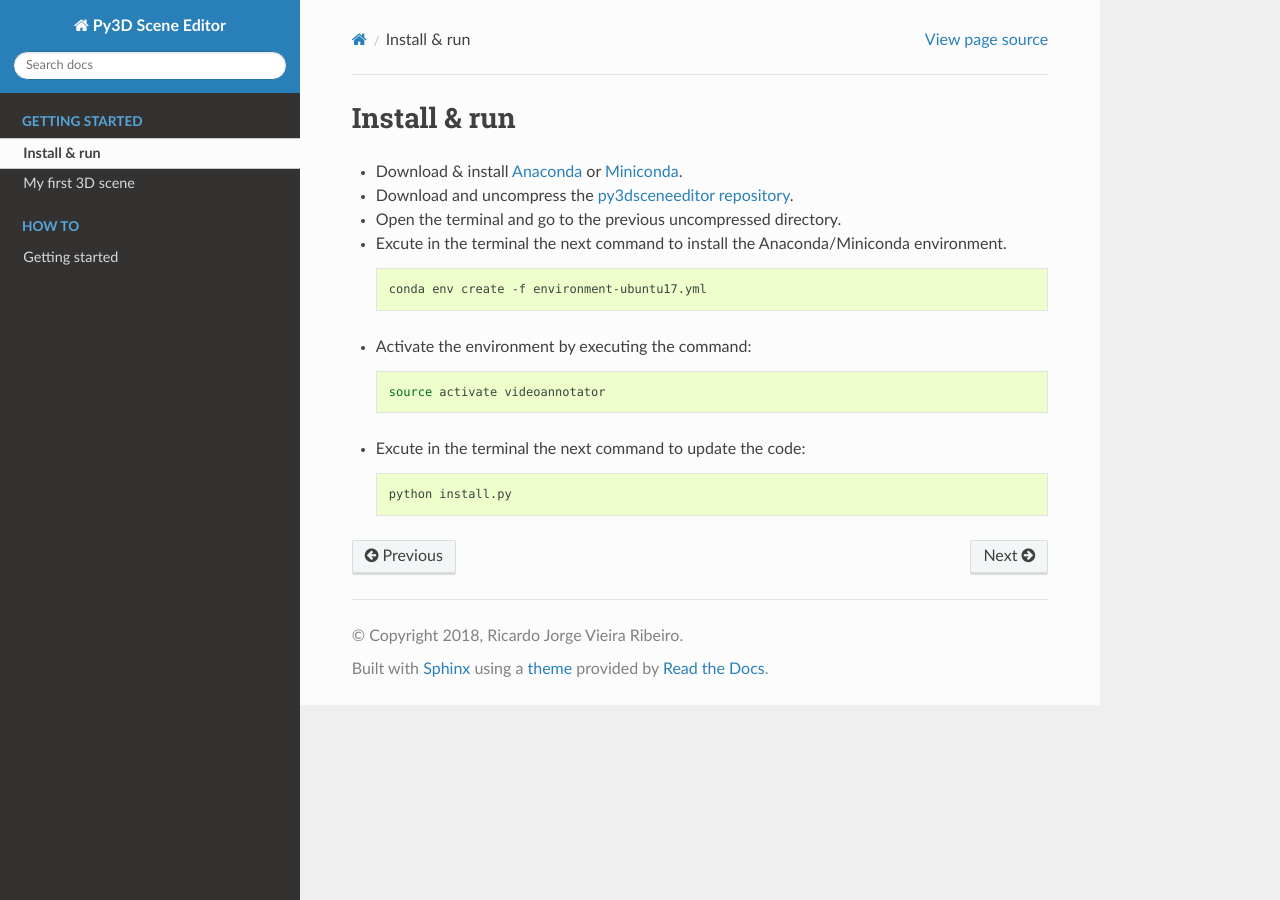
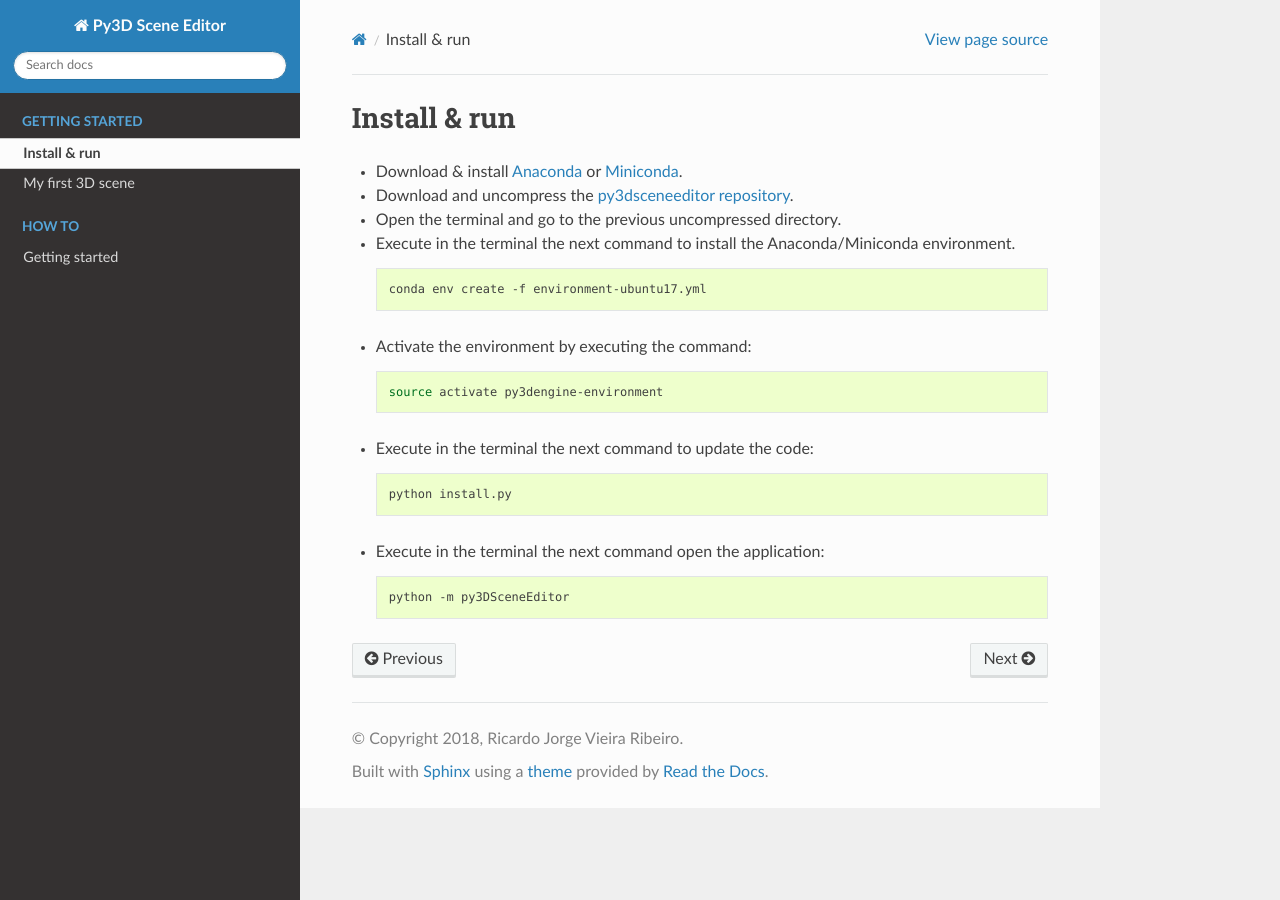
Before and after one commit to UmSenhorQualquer/py3dsceneeditor, a Sphinx documentation site: the page built from docs/getting-started/install.rst, in a window 1280 px wide. Built offline with Sphinx 7.4.7 and the Read the Docs theme 2.0.0, drawn with Linux system fonts in a browser that asks for light colours.

Commit message:
Update documentation

```diff
--- a/docs/getting-started/install.rst
+++ b/docs/getting-started/install.rst
@@ -6,7 +6,7 @@ Install & run
 - Download & install `Anaconda <https://www.anaconda.com/download/>`_ or `Miniconda <https://conda.io/miniconda.html>`_.
 - Download and uncompress the `py3dsceneeditor repository <https://github.com/UmSenhorQualquer/py3dsceneeditor/archive/master.zip>`_.
 - Open the terminal and go to the previous uncompressed directory.
-- Excute in the terminal the next command to install the Anaconda/Miniconda environment.
+- Execute in the terminal the next command to install the Anaconda/Miniconda environment.
 
   .. code-block:: bash
 
@@ -16,10 +16,16 @@ Install & run
 
   .. code-block:: bash
 
-     source activate videoannotator
+     source activate py3dengine-environment
 
-- Excute in the terminal the next command to update the code:
+- Execute in the terminal the next command to update the code:
 
   .. code-block:: bash
 
      python install.py
+
+- Execute in the terminal the next command open the application:
+
+  .. code-block:: bash
+
+     python -m py3DSceneEditor
--- a/docs/getting-started/my-first-scene.rst
+++ b/docs/getting-started/my-first-scene.rst
@@ -2,7 +2,8 @@
 My first 3D scene
 ********************
 
-Download the example: `material file </_static/my-first-scene/test.mtl>`_, `object file </_static/my-first-scene/test.obj>`_
+Download the example: `material file <https://raw.githubusercontent.com/UmSenhorQualquer/py3dsceneeditor/refactoring/docs/_static/my-first-scene/teste.mtl>`_, `object file <https://raw.githubusercontent.com/UmSenhorQualquer/py3dsceneeditor/refactoring/docs/_static/my-first-scene/teste.obj>`_
+
 
 Add the first camera and set the camera matrix.
 
```
